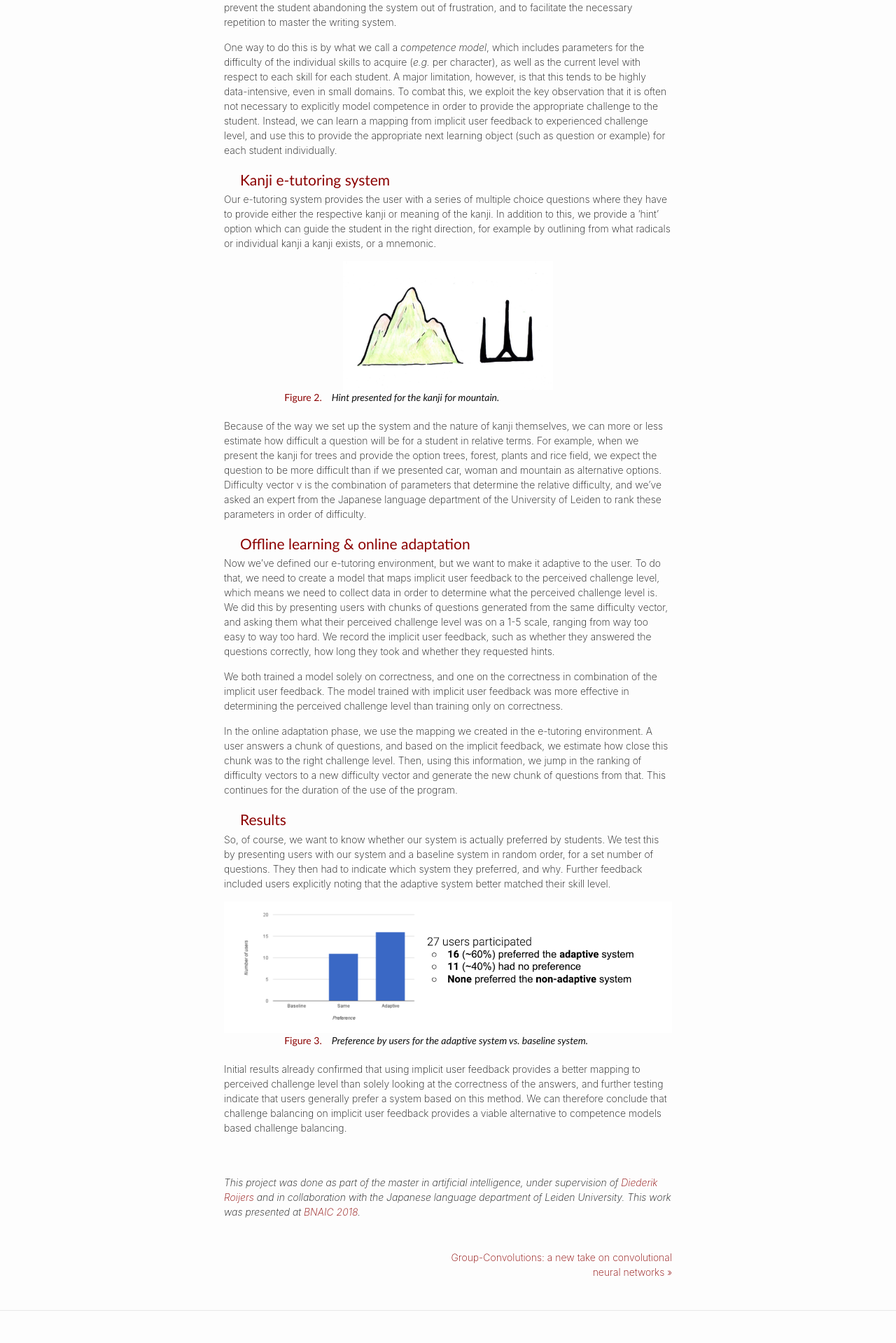
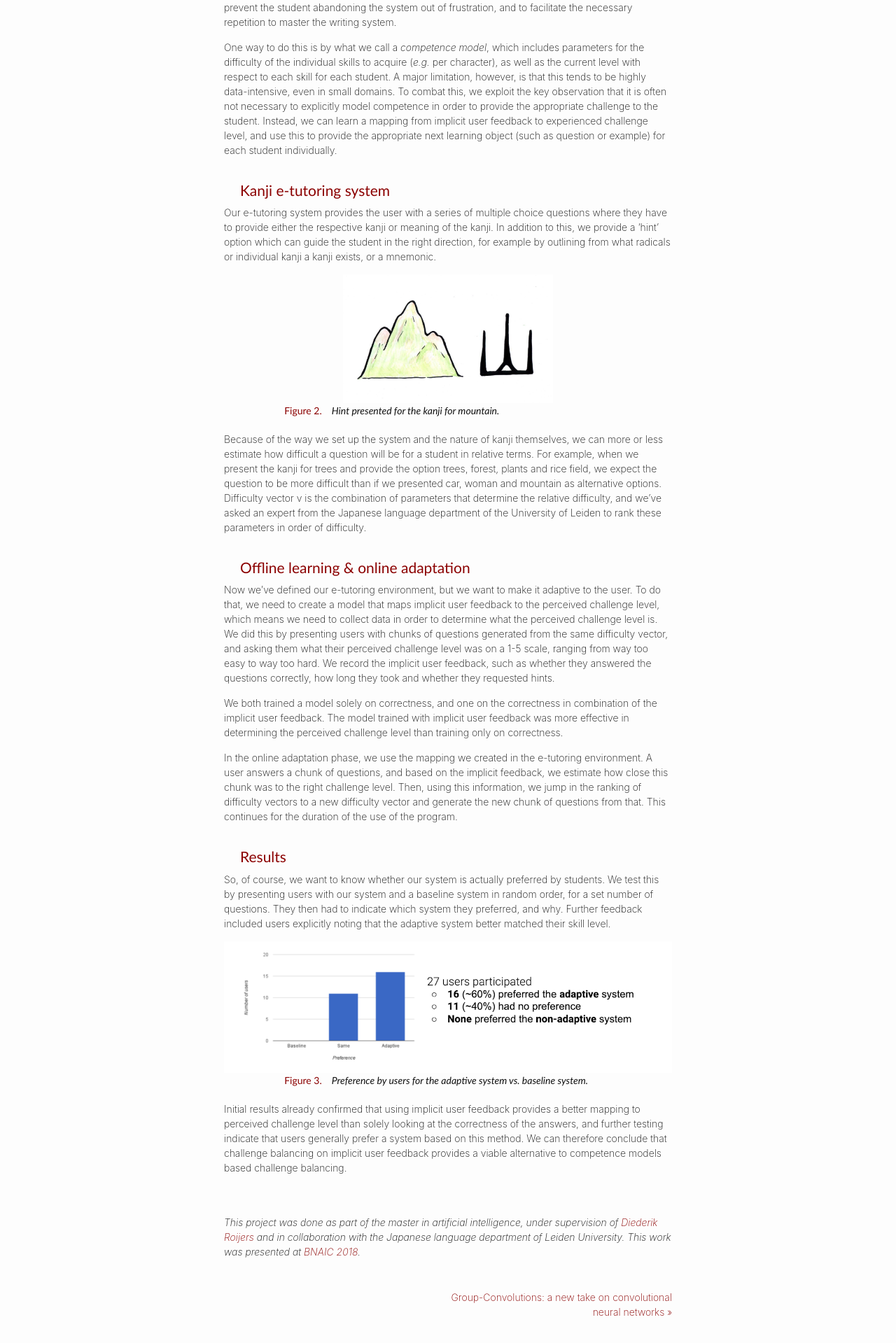
Before and after one commit to marysia/marysia.github.io, a Jekyll site: the page built from _posts/2019-02-28-kanji-e-tutoring.markdown, in a window 1280 px wide. Shown: the part 952-2871 px from the top of the page at 70% size. Built offline with Jekyll 4.4.1, drawn with Linux system fonts in a browser that asks for light colours.

Commit message:
changed the margins on h1

```diff
--- a/_sass/minima/_layout.scss
+++ b/_sass/minima/_layout.scss
@@ -315,13 +315,15 @@ hr {
   }
 
   h1 {
-	  margin-top: 20px;
+
 
 	text-indent: 1em;
 	font-family: "Optima", Optima, sans-serif;
   	color: $custom-color;
     padding: 1px;
     margin: 1px;
+	margin-top: 30px;
+	margin-bottom: 5px;
     @include relative-font-size(1.5);
 
     @include media-query($on-laptop) {
```
